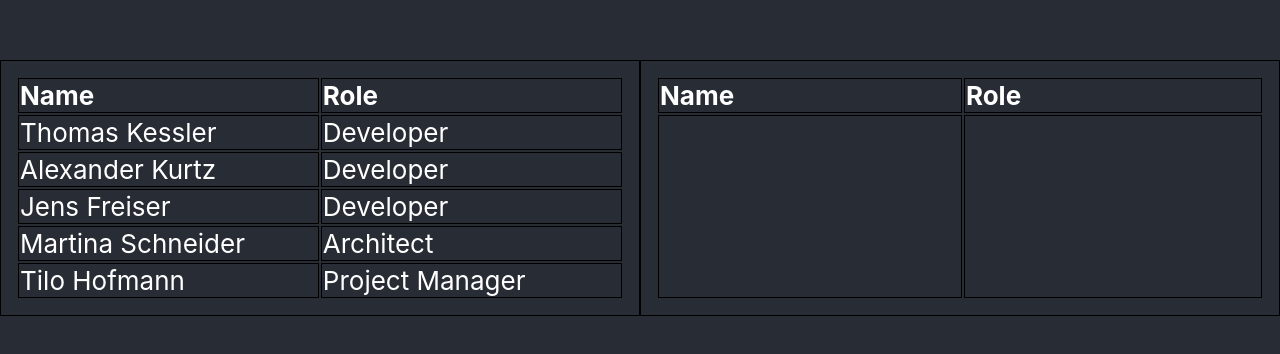
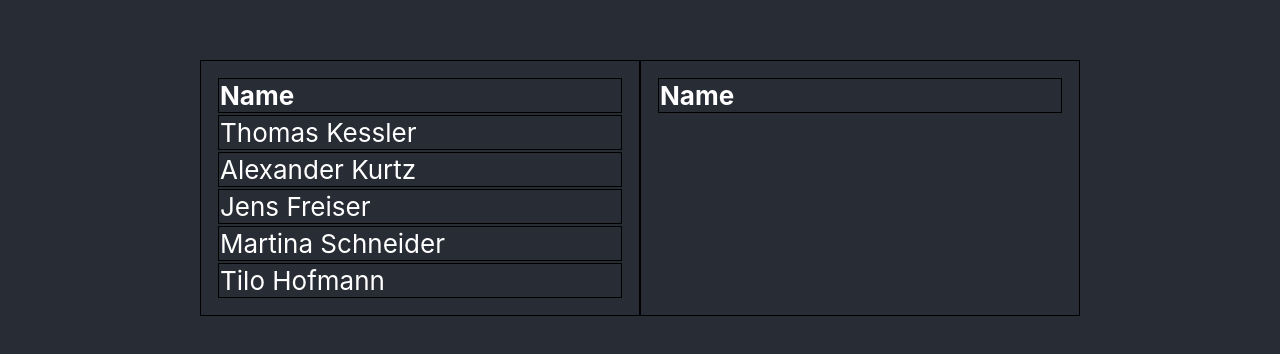
Before and after one commit to Hamiller78/react-training, a React (Create React App) app: page / in a window 1280 px wide. Shown: the part 212-566 px from the top of the page. Built offline with nearby package versions, Linux system fonts and the light colour scheme.

Commit message:
Refactor App into reusable AssignmentView

```diff
--- a/src/App.tsx
+++ b/src/App.tsx
@@ -1,228 +1,52 @@
 import React from "react";
 import "./App.css";
+import AssignmentView from "./AssignmentView/AssignmentView";
 
 type Consultant = {
   id: number;
   name: string;
   role: string;
+  tableText: string;
 };
 
-interface TableRowProps {
-  data: Consultant;
-  onDragStart: (
-    event: React.DragEvent<HTMLTableRowElement>,
-    id: number
-  ) => void;
-  onDragOver: (event: React.DragEvent<HTMLTableRowElement>) => void;
-  onDrop: (event: React.DragEvent<HTMLTableRowElement>, id: number) => void;
-}
+function App() {
+  const consultants = CONSULTANTS;
 
-const TableRow: React.FC<TableRowProps> = ({
-  data,
-  onDragStart,
-  onDragOver,
-  onDrop,
-}) => {
-  return (
-    <tr
-      draggable
-      onDragStart={(e) => onDragStart(e, data.id)}
-      onDragOver={onDragOver}
-      onDrop={(e) => onDrop(e, data.id)}
-    >
-      <td>{data.name}</td>
-      <td>{data.role}</td>
-    </tr>
-  );
-};
-
-function AvailableConsultantsTable({
-  allConsultants,
-  availableConsultants,
-  onAssignConsultant,
-}: {
-  allConsultants: Consultant[];
-  availableConsultants: Consultant[];
-  onAssignConsultant: (consultants: Consultant) => void;
-}) {
-  const handleDragStart = (
-    event: React.DragEvent<HTMLTableRowElement>,
-    id: number
-  ) => {
-    event.dataTransfer.setData("text/plain", id.toString());
-  };
-
-  const handleDragOver = (event: React.DragEvent<HTMLTableRowElement>) => {
-    event.preventDefault(); // Wichtig, um das Drop-Event zu ermöglichen
-  };
-
-  const handleDrop = (
-    event: React.DragEvent<HTMLTableRowElement>,
-    targetId: number
-  ) => {
-    const sourceId = parseInt(event.dataTransfer.getData("text/plain"));
-    const sourceConsultant: Consultant | undefined = allConsultants.find(
-      (x) => x.id === sourceId
-    );
-    if (!sourceConsultant) {
-      return;
-    }
-    // remove sourceConsultant from assignedConsultants
-    onAssignConsultant(sourceConsultant);
-  };
-
-  return (
-    <table>
-      <thead>
-        <tr>
-          <th>Name</th>
-          <th>Role</th>
-        </tr>
-      </thead>
-      <tbody>
-        {availableConsultants.map((item) => (
-          <TableRow
-            key={item.id}
-            data={item}
-            onDragStart={handleDragStart}
-            onDragOver={handleDragOver}
-            onDrop={handleDrop}
-          />
-        ))}
-      </tbody>
-    </table>
-  );
-}
-
-function SelectedConsultantsTable({
-  allConsultants,
-  assignedConsultants,
-  onRevokeConsultant,
-}: {
-  allConsultants: Consultant[];
-  assignedConsultants: Consultant[];
-  onRevokeConsultant: (consultants: Consultant) => void;
-}) {
-  const handleDragStart = (
-    event: React.DragEvent<HTMLTableRowElement>,
-    id: number
-  ) => {
-    event.dataTransfer.setData("text/plain", id.toString());
-  };
-
-  const handleDragOver = (event: React.DragEvent<HTMLTableRowElement>) => {
-    event.preventDefault(); // Wichtig, um das Drop-Event zu ermöglichen
-  };
-
-  const handleDrop = (
-    event: React.DragEvent<HTMLTableRowElement>,
-    targetId: number
-  ) => {
-    const sourceId = parseInt(event.dataTransfer.getData("text/plain"));
-    const sourceConsultant: Consultant | undefined = allConsultants.find(
-      (x) => x.id === sourceId
-    );
-
-    if (!sourceConsultant) {
-      return;
-    }
-    onRevokeConsultant(sourceConsultant);
-  };
-
-  return (
-    <table>
-      <thead>
-        <tr>
-          <th>Name</th>
-          <th>Role</th>
-        </tr>
-      </thead>
-      <tbody>
-        {assignedConsultants.map((index) => (
-          <TableRow
-            key={index.id}
-            data={index}
-            onDragStart={handleDragStart}
-            onDragOver={handleDragOver}
-            onDrop={handleDrop}
-          />
-        ))}
-        <TableRow
-          key={-1}
-          data={{ id: -1, name: "", role: "" }}
-          onDragStart={handleDragStart}
-          onDragOver={handleDragOver}
-          onDrop={handleDrop}
-        />
-      </tbody>
-    </table>
-  );
-}
-
-function AssignmentTables() {
-  const consultants = CONSULTANTS;
-  const [assignedConsultants, setAssignedConsultants] = React.useState<
-    Consultant[]
-  >([]);
-  // Is this only executed once for initialization?
-  let availableConsultants = consultants.filter(
-    (consultant) => !assignedConsultants.includes(consultant)
-  );
-
-  const handleRevokeConsultant = (consultant: Consultant) => {
-    if (!assignedConsultants.includes(consultant)) {
-      return; // already revoked}
-    }
-    setAssignedConsultants(
-      assignedConsultants.filter((item) => item !== consultant)
-    );
-    availableConsultants = consultants.filter(
-      (consultant) => !assignedConsultants.includes(consultant)
-    );
-  };
-
-  const handleAssignConsultant = (consultant: Consultant) => {
-    if (assignedConsultants.includes(consultant)) {
-      return; // already assigned}
-    }
-    setAssignedConsultants([...assignedConsultants, consultant]);
-    availableConsultants = consultants.filter(
-      (consultant) => !assignedConsultants.includes(consultant)
-    );
-  };
-
-  return (
-    <div className="table-container">
-      <AvailableConsultantsTable
-        allConsultants={consultants}
-        availableConsultants={availableConsultants}
-        onAssignConsultant={handleRevokeConsultant}
-      />
-      <SelectedConsultantsTable
-        allConsultants={consultants}
-        assignedConsultants={assignedConsultants}
-        onRevokeConsultant={handleAssignConsultant}
-      />
-    </div>
-  );
-}
-
-const CONSULTANTS = [
-  { id: 1, name: "Thomas Kessler", role: "Developer" },
-  { id: 2, name: "Alexander Kurtz", role: "Developer" },
-  { id: 3, name: "Jens Freiser", role: "Developer" },
-  { id: 4, name: "Martina Schneider", role: "Architect" },
-  { id: 5, name: "Tilo Hofmann", role: "Project Manager" },
-];
-
-function App() {
   return (
     <div className="App">
       <header className="App-header">
-        <AssignmentTables />
+        <AssignmentView allEntities={consultants} />
       </header>
     </div>
   );
 }
 
 export default App;
+
+const CONSULTANTS: Consultant[] = [
+  {
+    id: 1,
+    name: "Thomas Kessler",
+    role: "Developer",
+    tableText: "Thomas Kessler",
+  },
+  {
+    id: 2,
+    name: "Alexander Kurtz",
+    role: "Developer",
+    tableText: "Alexander Kurtz",
+  },
+  { id: 3, name: "Jens Freiser", role: "Developer", tableText: "Jens Freiser" },
+  {
+    id: 4,
+    name: "Martina Schneider",
+    role: "Architect",
+    tableText: "Martina Schneider",
+  },
+  {
+    id: 5,
+    name: "Tilo Hofmann",
+    role: "Project Manager",
+    tableText: "Tilo Hofmann",
+  },
+];
--- /dev/null
+++ b/src/AssignmentView/AssignmentView.tsx
@@ -0,0 +1,132 @@
+import React from "react";
+
+interface TableEntity {
+  id: number;
+  tableText: string;
+}
+
+interface AssignmentViewProps<T> {
+  allEntities: T[];
+}
+
+interface TableRowProps {
+  data: TableEntity;
+  onDragStart: (
+    event: React.DragEvent<HTMLTableRowElement>,
+    id: number
+  ) => void;
+  draggable: boolean;
+}
+
+const TableRow: React.FC<TableRowProps> = ({
+  data,
+  onDragStart,
+  draggable,
+}) => {
+  return (
+    <tr draggable={draggable} onDragStart={(e) => onDragStart(e, data.id)}>
+      <td>{data.tableText}</td>
+    </tr>
+  );
+};
+
+function SingleListTable({
+  allEntities,
+  listedEntities,
+  onDropEntity,
+}: {
+  allEntities: TableEntity[];
+  listedEntities: TableEntity[];
+  onDropEntity: (entities: TableEntity) => void;
+}) {
+  const handleDragStart = (
+    event: React.DragEvent<HTMLTableRowElement>,
+    id: number
+  ) => {
+    event.dataTransfer.setData("text/plain", id.toString());
+  };
+
+  const handleDragOver = (event: React.DragEvent<HTMLTableElement>) => {
+    event.preventDefault(); // Required to enable drop event
+  };
+
+  const handleDrop = (event: React.DragEvent<HTMLTableElement>) => {
+    const sourceId = parseInt(event.dataTransfer.getData("text/plain"));
+    const sourceEntity: TableEntity | undefined = allEntities.find(
+      (x) => x.id === sourceId
+    );
+    if (!sourceEntity) {
+      return;
+    }
+    onDropEntity(sourceEntity);
+  };
+
+  return (
+    <table onDragOver={handleDragOver} onDrop={handleDrop}>
+      <thead>
+        <tr>
+          <th>Name</th>
+        </tr>
+      </thead>
+      <tbody>
+        {listedEntities.map((item) => (
+          <TableRow
+            key={item.id}
+            data={item}
+            onDragStart={handleDragStart}
+            draggable
+          />
+        ))}
+      </tbody>
+    </table>
+  );
+}
+
+const AssignmentView = <T extends TableEntity>({
+  allEntities,
+}: AssignmentViewProps<T>) => {
+  const [selectedEntities, setSelectedEntities] = React.useState<TableEntity[]>(
+    []
+  );
+
+  let unselectedEntities = allEntities.filter(
+    (entry: any) => !selectedEntities.includes(entry)
+  );
+
+  const handleUnselectEntity = (entity: TableEntity) => {
+    if (!selectedEntities.includes(entity)) {
+      return; // already revoked
+    }
+    setSelectedEntities(selectedEntities.filter((item) => item !== entity));
+    unselectedEntities = allEntities.filter(
+      (entry: any) => !selectedEntities.includes(entry)
+    );
+  };
+
+  const handleSelectEntity = (entity: TableEntity) => {
+    if (selectedEntities.includes(entity)) {
+      return; // already assigned
+    }
+    setSelectedEntities([...selectedEntities, entity]);
+    unselectedEntities = allEntities.filter(
+      (entry: any) => !selectedEntities.includes(entity)
+    );
+  };
+
+  return (
+    <div className="table-container">
+      <SingleListTable
+        allEntities={allEntities}
+        listedEntities={unselectedEntities}
+        onDropEntity={handleUnselectEntity}
+      />
+      <SingleListTable
+        allEntities={allEntities}
+        listedEntities={selectedEntities}
+        onDropEntity={handleSelectEntity}
+      />
+    </div>
+  );
+};
+
+export default AssignmentView;
```
